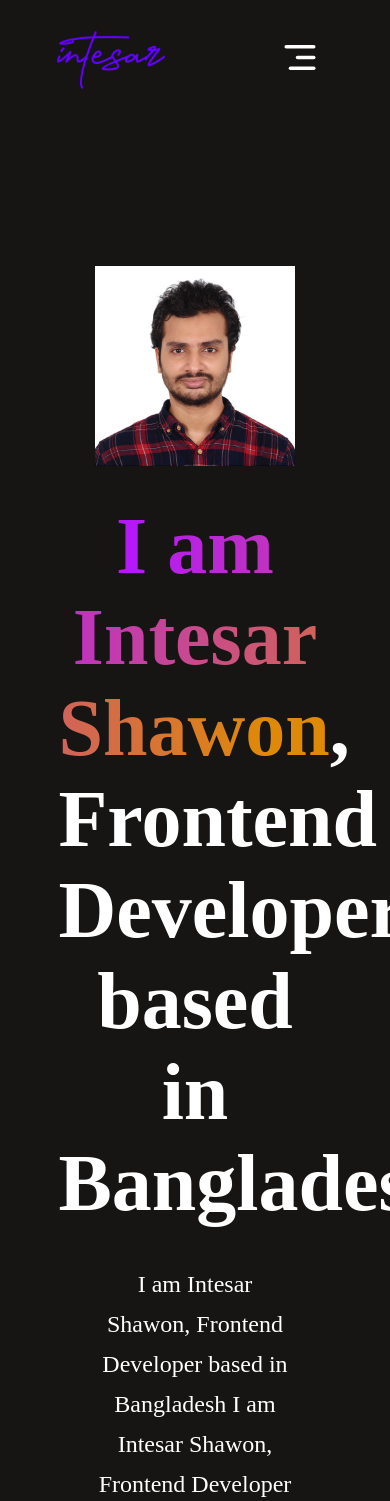
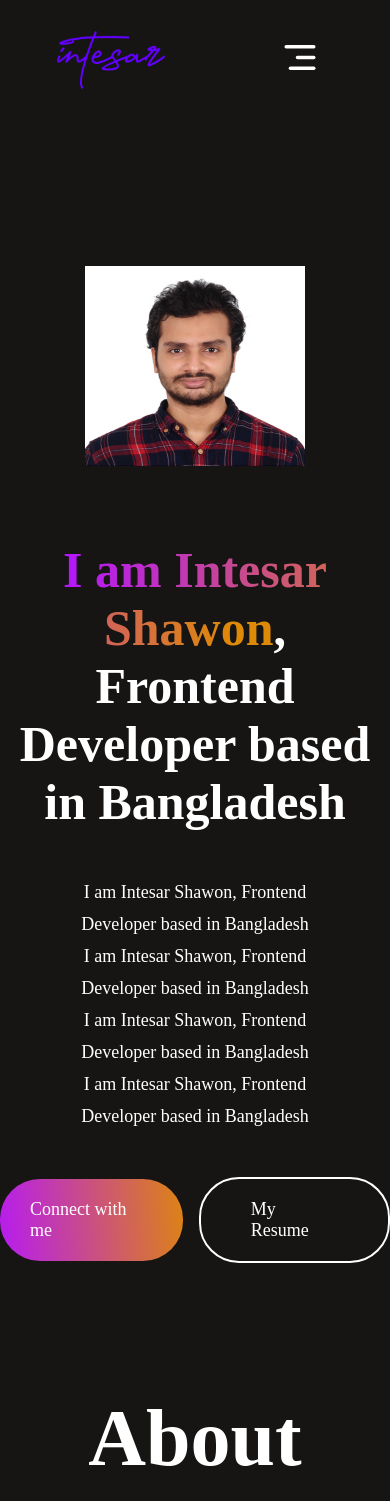
Before and after one commit to INTESARSHAWON/Portfolio, a React (Vite) app: page / in a window 390 px wide. Shown: the top 1501 px of the page. Built offline with nearby package versions, Linux system fonts and the light colour scheme.

Commit message:
hero section responsive

```diff
--- a/src/Components/Hero/Hero.css
+++ b/src/Components/Hero/Hero.css
@@ -61,3 +61,40 @@
 .hero-resume:hover{
     border-color: #B415FF;
 }
+
+@media (max-width: 768px){
+    .hero img{
+        margin-bottom: 20px;
+        width: 220px;
+    }
+
+    .hero h1{
+        margin-top: 20px;
+        width: 90%;
+        font-size: 50px;
+    }
+
+    .hero p{
+        width: 60%;
+        font-size: 18px;
+        line-height: 32px;
+        margin: 10px 0px;
+    }
+
+    .hero-action{
+        gap: 16px;
+        font-size: 18px;
+        font-weight: 500;
+        margin-bottom: 50px;
+    }
+
+    .hero-connect{
+        padding: 20px 30px;
+        border-radius: 40px;
+    }
+
+    .hero-resume{
+        padding: 20px 50px;
+        border-radius: 40px;
+    }
+}
```
